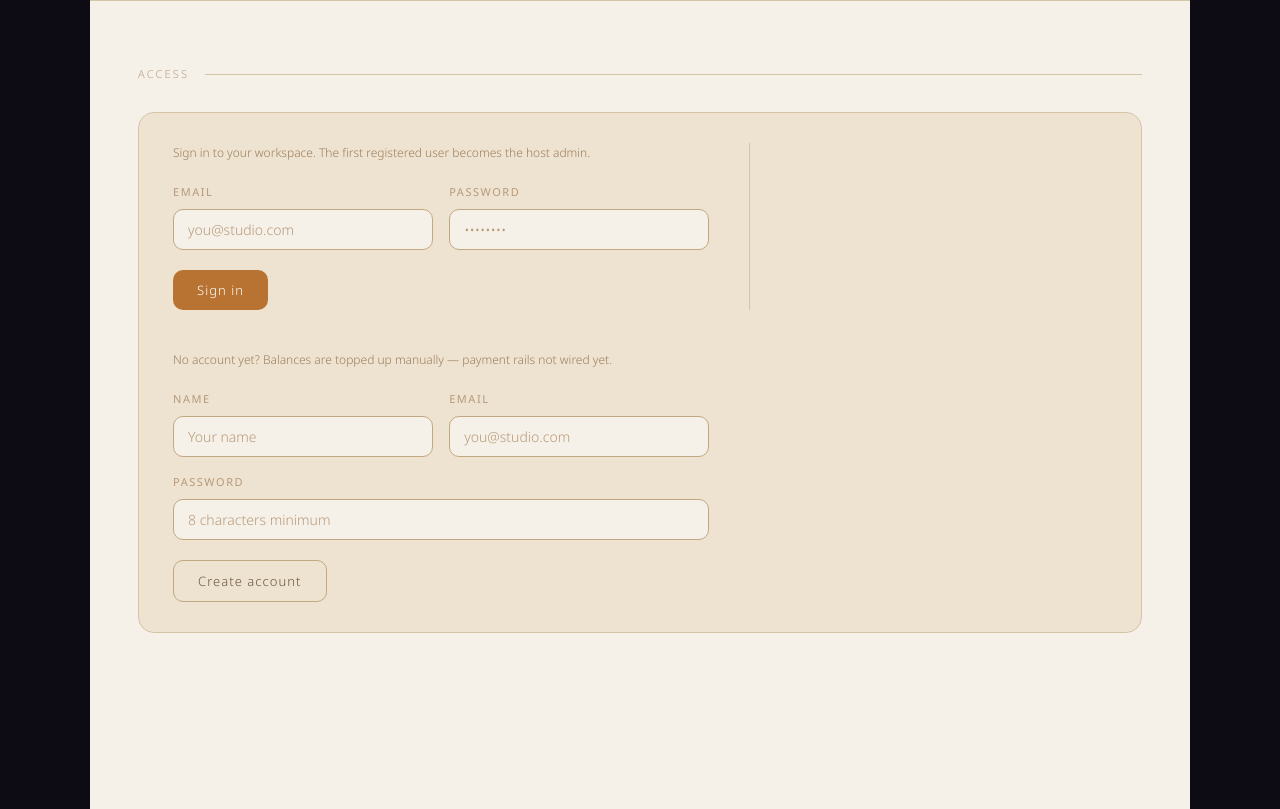
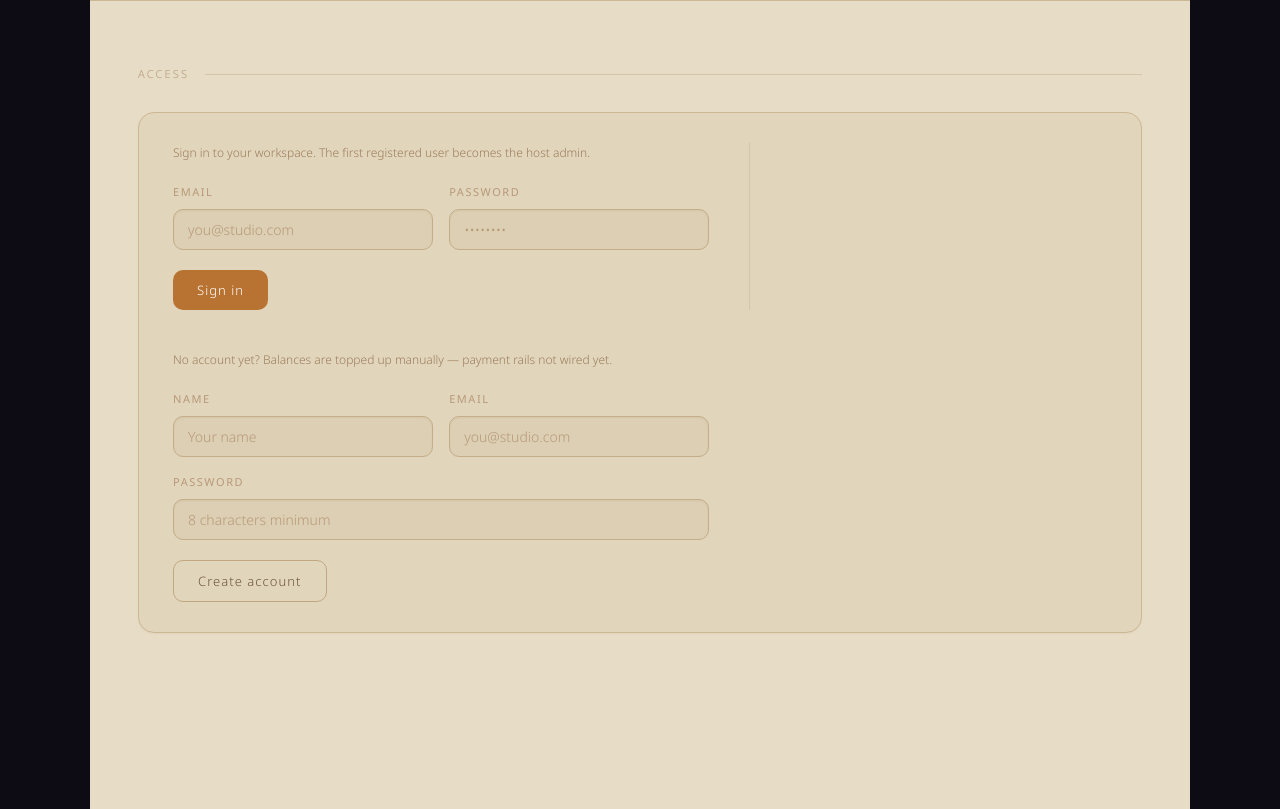
Before and after one commit to cschong-cymk/linyan, a Flask app: page / in a window 1280 px wide. Shown: the part 845-1654 px from the top of the page. Run offline with Flask 3, Linux system fonts and the light colour scheme; data that the repository does not hold is empty; some libraries are stand-ins or nearby versions.

Commit message:
form recolor + mobile hamburger + no-cache headers

```diff
--- a/app.py
+++ b/app.py
@@ -124,6 +124,23 @@ DRAW_TEXT_FONTS = [
 app = Flask(__name__, template_folder=str(TEMPLATE_DIR))
 app.secret_key = APP_SECRET
 app.config["MAX_CONTENT_LENGTH"] = 2 * 1024 * 1024
+
+
+@app.after_request
+def add_no_cache_headers(resp):
+    """Stop browsers/proxies serving stale HTML.
+
+    The CSS is inlined inside the templates, so there is no separate
+    stylesheet file to version with a ?v=timestamp query string. Instead
+    we tell clients never to cache the HTML, which means every markup/CSS
+    change shows up on the next request. (Cloudflare still has its own edge
+    cache — purge it once after deploying if a change doesn't appear.)
+    """
+    if resp.mimetype == "text/html":
+        resp.headers["Cache-Control"] = "no-cache, no-store, must-revalidate"
+        resp.headers["Pragma"] = "no-cache"
+        resp.headers["Expires"] = "0"
+    return resp
 
 
 def now_iso():
--- a/templates/index.html
+++ b/templates/index.html
@@ -440,17 +440,19 @@
       .hero-split-img  { display: none !important; }
     }
 
-    /* ══ WARM INTERIOR — everything inside .shell ══ */
+    /* ══ WARM INTERIOR — everything inside .shell ══
+       Softer, dimmer parchment palette with real depth so nothing glares:
+       page (#e7dcc5) → recessed cards (#e1d5bb) → inset fields (#dccfb3). */
     .shell {
-      background: #f6f1e8;
-      border-top: 1px solid #d6c4a8;
+      background: #e7dcc5;
+      border-top: 1px solid #cdb896;
     }
     .shell, .shell * {
-      --layer:   #f6f1e8;
-      --panel:   #ede3d0;
-      --lift:    #e5d7bf;
-      --line:    rgba(184,140,100,0.18);
-      --line2:   rgba(184,140,100,0.32);
+      --layer:   #dccfb3;
+      --panel:   #e1d5bb;
+      --lift:    #d4c5a7;
+      --line:    rgba(150,115,80,0.18);
+      --line2:   rgba(150,115,80,0.30);
       --ink:     #2e2318;
       --mid:     #6e5640;
       --muted:   #9c7d5c;
@@ -465,25 +467,27 @@
     }
     .shell .section-label { color: rgba(156,125,92,0.7) !important; }
     .shell .card {
-      background: #ede3d0;
-      border: 1px solid #d6c4a8;
+      background: #e1d5bb;
+      border: 1px solid #cdb896;
+      box-shadow: 0 1px 2px rgba(120,90,55,0.06);
     }
     .shell input, .shell select, .shell textarea {
-      background: #f6f1e8;
-      border-color: #c2a882;
+      background: #dccfb3;
+      border-color: #c4ad88;
       color: #2e2318;
+      box-shadow: inset 0 1px 2px rgba(120,90,55,0.07);
     }
     .shell input:focus, .shell select:focus, .shell textarea:focus {
       border-color: #b87333;
-      box-shadow: 0 0 0 3px rgba(184,115,51,0.08);
+      box-shadow: 0 0 0 3px rgba(184,115,51,0.10);
     }
     .shell input::placeholder, .shell textarea::placeholder { color: #b8997a; }
     .shell .checkbox-row {
-      background: #f6f1e8;
-      border-color: #c2a882;
+      background: #dccfb3;
+      border-color: #c4ad88;
       color: #6e5640;
     }
-    .shell .stat { background: #e5d7bf; border-color: #d6c4a8; }
+    .shell .stat { background: #d4c5a7; border-color: #cdb896; }
     .shell .stat-label { color: #b8997a; }
     .shell .stat-val { color: #2e2318; }
     .shell .stat-val.accent { color: #b87333; }
@@ -1095,5 +1162,24 @@
     ["planner-temperature","direction-temperature","motion-temperature","dialogue-temperature","consistency-strength"].forEach(bindRange);
     refreshSession().catch(function(err){showFlash("error",err.message);});
   </script>
+  <script>
+    /* mobile hamburger toggle */
+    (function(){
+      var bar = document.querySelector(".topbar");
+      var btn = document.getElementById("navToggle");
+      if(!bar || !btn) return;
+      btn.addEventListener("click", function(e){
+        e.stopPropagation();
+        var open = bar.classList.toggle("nav-open");
+        btn.setAttribute("aria-expanded", open ? "true" : "false");
+      });
+      document.addEventListener("click", function(e){
+        if(bar.classList.contains("nav-open") && !bar.contains(e.target)){
+          bar.classList.remove("nav-open");
+          btn.setAttribute("aria-expanded","false");
+        }
+      });
+    })();
+  </script>
 </body>
 </html>
```
Also changed, not shown: other parts of templates/index.html (+63 -0 lines).
